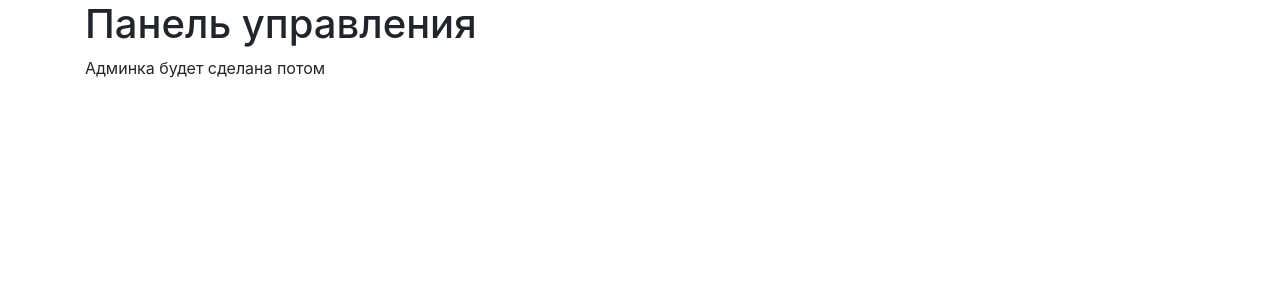
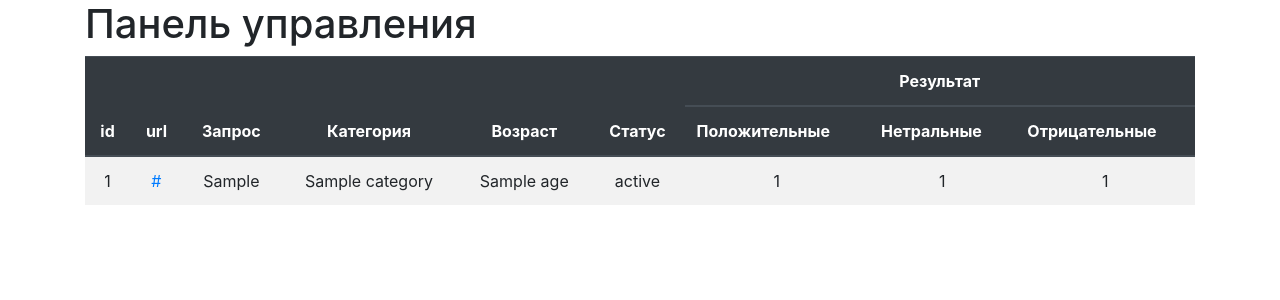
Before and after one commit to SBKubric/moodly, a Flask app: page /admin/ in a window 1280 px wide. Shown: the part 56-356 px from the top of the page. Run offline with Flask 2, Linux system fonts and the light colour scheme; a user stored in the database is signed in; tables that the repository leaves empty hold one stand-in row (values such as "Sample post"); some libraries are stand-ins or nearby versions.

Commit message:
Сделал админку и страницу результатов (обновляется каждые 10 секунд)

```diff
--- a/webapp/admin/views.py
+++ b/webapp/admin/views.py
@@ -1,6 +1,7 @@
 from flask import Blueprint, render_template
 
 from webapp.user.decorators import admin_required
+from webapp.analysis.models import Query
 
 blueprint = Blueprint('admin', __name__, url_prefix='/admin')
 
@@ -9,4 +10,5 @@ blueprint = Blueprint('admin', __name__, url_prefix='/admin')
 @admin_required
 def admin_index():
     title = 'Панель управления'
-    return render_template('admin/index.html', page_title=title)
+    queries_list = Query.query.all()
+    return render_template('admin/index.html', page_title=title, queries_list=queries_list)
--- a/webapp/analysis/views.py
+++ b/webapp/analysis/views.py
@@ -62,8 +62,7 @@ def start():
 def result(result_url):
     result = Query.query.filter_by(result_url=result_url).first()
     if result:
-        status = result.status
-        return render_template('analysis/result.html', page_title=status)
+        return render_template('analysis/result.html', result=result)
 
     title = 'Ошибка. Запрос не наден'
     return render_template('analysis/result.html', page_title=title)
--- a/webapp/templates/admin/index.html
+++ b/webapp/templates/admin/index.html
@@ -1,5 +1,47 @@
 {% extends "base.html" %}
 
 {% block content %}
-Админка будет сделана потом
+<table class="table table-striped">
+    <thead class="thead-dark">
+        <tr align="center">
+            <th scope="col" rowspan="2">id</th>
+            <th scope="col" rowspan="2">url</th>
+            <th scope="col" rowspan="2">Запрос</th>
+            <th scope="col" rowspan="2">Категория</th>
+            <th scope="col" rowspan="2">Возраст</th>
+            <th scope="col" rowspan="2">Статус</th>
+            <th scope="col" colspan="3">Результат</th>
+        </tr>
+        <tr>
+            <th scope="col">Положительные</th>
+            <th scope="col">Нетральные</th>
+            <th scope="col">Отрицательные</th>
+        </tr>
+    </thead>
+    <tbody>
+        {% for query in queries_list %}
+        <tr align="center">
+            <td>{{ query.id }}</td>
+            <td>
+                <a class="link" href="{{ url_for('analysis.result', result_url=query.result_url) }}">
+                    {{ query.result_url }}
+                </a>
+            </td>
+            <td>{{ query.query_str }}</td>
+            <td>{{ query.category.name }}</td>
+            <td>{{ query.age.name }}</td>
+            <td>{{ query.status }}</td>
+            {% if query.result_id %}
+            <td>{{ query.result.positive }}</td>
+            <td>{{ query.result.neutral }}</td>
+            <td>{{ query.result.negative }}</td>
+            {% else %}
+            <td></td>
+            <td></td>
+            <td></td>
+            {% endif %}
+        </tr>
+        {% endfor %}
+    </tbody>
+</table>
 {% endblock %}
--- a/webapp/templates/base.html
+++ b/webapp/templates/base.html
@@ -31,15 +31,15 @@
 
     <!-- Optional JavaScript -->
     <!-- jQuery first, then Popper.js, then Bootstrap JS -->
-    <script src="https://code.jquery.com/jquery-3.3.1.slim.min.js"
-        integrity="sha384-q8i/X+965DzO0rT7abK41JStQIAqVgRVzpbzo5smXKp4YfRvH+8abtTE1Pi6jizo"
-        crossorigin="anonymous"></script>
+    <script src="https://code.jquery.com/jquery-3.3.1.min.js"></script>
     <script src="https://cdnjs.cloudflare.com/ajax/libs/popper.js/1.14.7/umd/popper.min.js"
         integrity="sha384-UO2eT0CpHqdSJQ6hJty5KVphtPhzWj9WO1clHTMGa3JDZwrnQq4sF86dIHNDz0W1"
         crossorigin="anonymous"></script>
     <script src="https://stackpath.bootstrapcdn.com/bootstrap/4.3.1/js/bootstrap.min.js"
         integrity="sha384-JjSmVgyd0p3pXB1rRibZUAYoIIy6OrQ6VrjIEaFf/nJGzIxFDsf4x0xIM+B07jRM"
         crossorigin="anonymous"></script>
+    {% block script %}
+    {% endblock %}
 </body>
 
 </html>
```
Also changed, not shown: webapp/templates/analysis/result.html (+50 -1 lines). Lines whose indentation alone changed are shown as unchanged.
